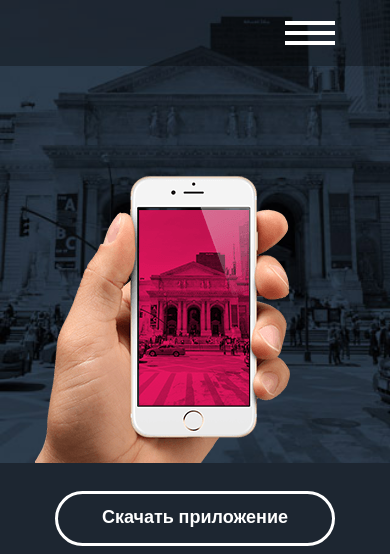
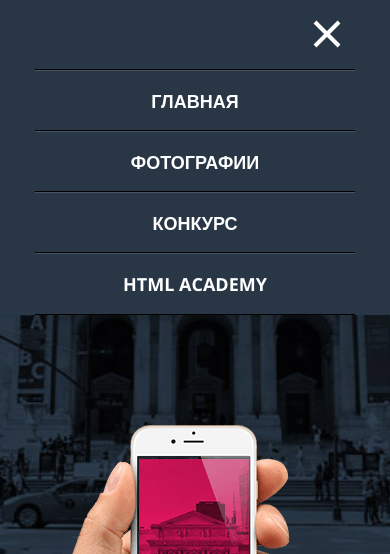
Before and after one commit to MariaPort/Pink, a plain HTML site: page index.html in a window 390 px wide. Both pictures are taken after a click on the button 310 px from the left and 33 px from the top of the page. Shown: the top 554 px of the page. Drawn offline with nearby package versions, Linux system fonts and the light colour scheme.

Commit message:
Updated some files for adding script

```diff
--- a/css/style.css
+++ b/css/style.css
@@ -69,6 +69,10 @@ input[type=range]::-ms-track {
     background: transparent;
     border-color: transparent;
     color: transparent;
+}
+
+*:focus {
+    outline: -webkit-focus-ring-color auto 0px;
 }
 /**/
 
--- a/form.html
+++ b/form.html
@@ -7,7 +7,7 @@
   <meta http-equiv="X-UA-Compatible" content="ie=edge">
   <title>Form</title>
   <link href="https://fonts.googleapis.com/css?family=Open+Sans:300,400,700&amp;subset=cyrillic" rel="stylesheet">
-  <link rel="stylesheet" type="text/css" href="node_modules/normalize.css/normalize.css">
+  <!--<link rel="stylesheet" type="text/css" href="node_modules/normalize.css/normalize.css">-->
   <link rel="stylesheet" type="text/css" href="css/style.css">
 </head>
 <body class="inner-page inner-page__form">
@@ -186,5 +186,6 @@
       </div>
     </div>
   </footer>
+  <script src="./js/script.js"></script>
 </body>
 </html>
--- a/index.html
+++ b/index.html
@@ -7,7 +7,7 @@
   <meta http-equiv="X-UA-Compatible" content="ie=edge">
   <title>Document</title>
   <link href="https://fonts.googleapis.com/css?family=Open+Sans:300,400,700&amp;subset=cyrillic" rel="stylesheet">
-  <link rel="stylesheet" type="text/css" href="node_modules/normalize.css/normalize.css">
+  <!--<link rel="stylesheet" type="text/css" href="node_modules/normalize.css/normalize.css">-->
   <link rel="stylesheet" type="text/css" href="css/style.css">
 </head>
 <body>
@@ -259,5 +259,6 @@
       </div>
     </div>
   </footer>
+  <script src="./js/script.js"></script>
 </body>
 </html>
--- a/js/script.js
+++ b/js/script.js
@@ -0,0 +1,18 @@
+'use strict';
+
+(function(){
+  const mainNavButton = document.querySelector('.main-nav__toggle');
+  const mainNavList = document.querySelector('.logo-and-nav--close');
+
+  const mainNavOpenToggle = () => {
+    if (mainNavList.classList.contains('logo-and-nav--close')) {
+      mainNavList.classList.remove('logo-and-nav--close');
+      mainNavList.classList.add('logo-and-nav--opened');
+    } else {
+      mainNavList.classList.remove('logo-and-nav--opened');
+      mainNavList.classList.add('logo-and-nav--close');
+    }
+  };
+
+  mainNavButton.addEventListener('click', mainNavOpenToggle);
+})();
```
Also changed, not shown: photo.html (+2 -1 lines).
